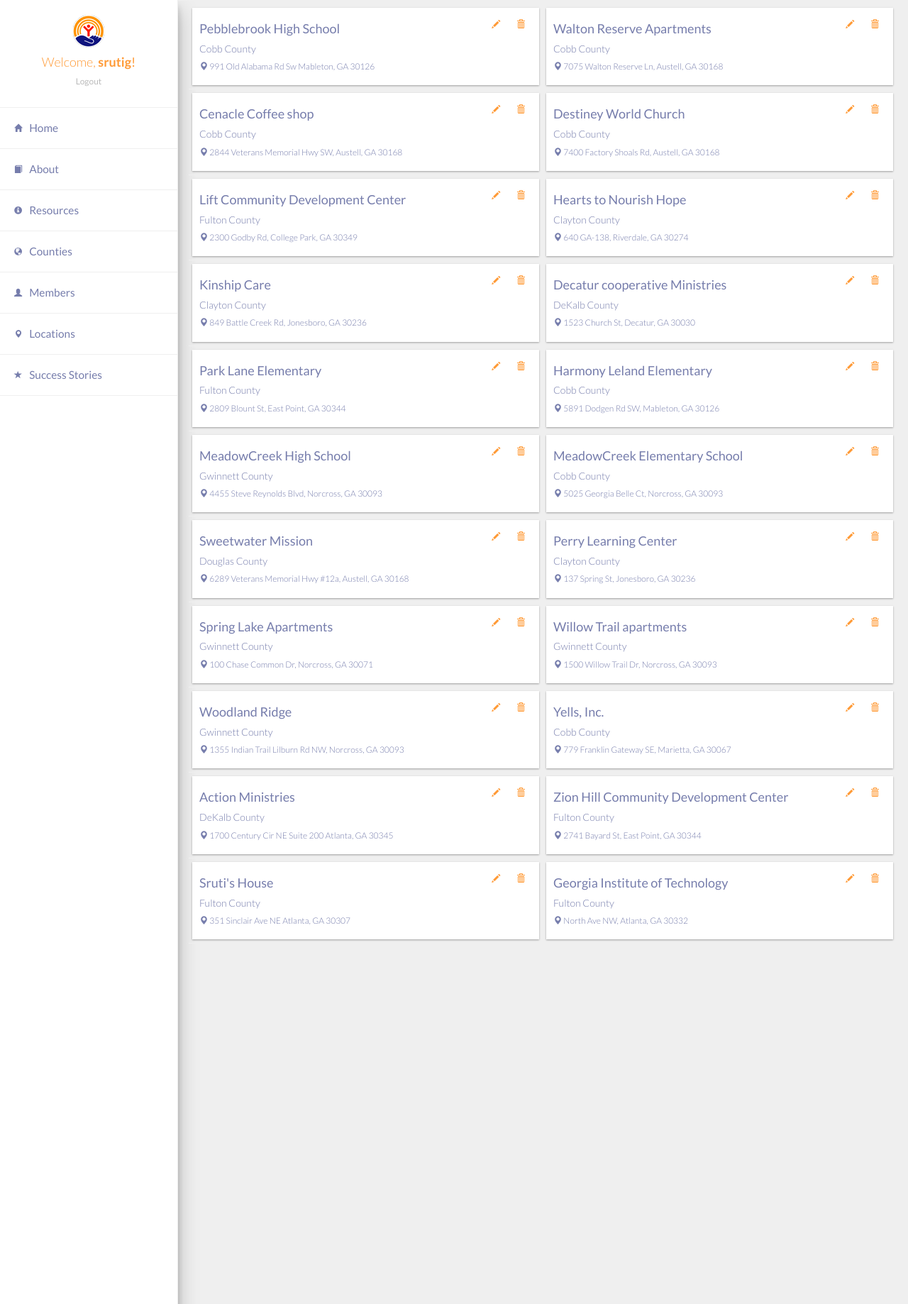
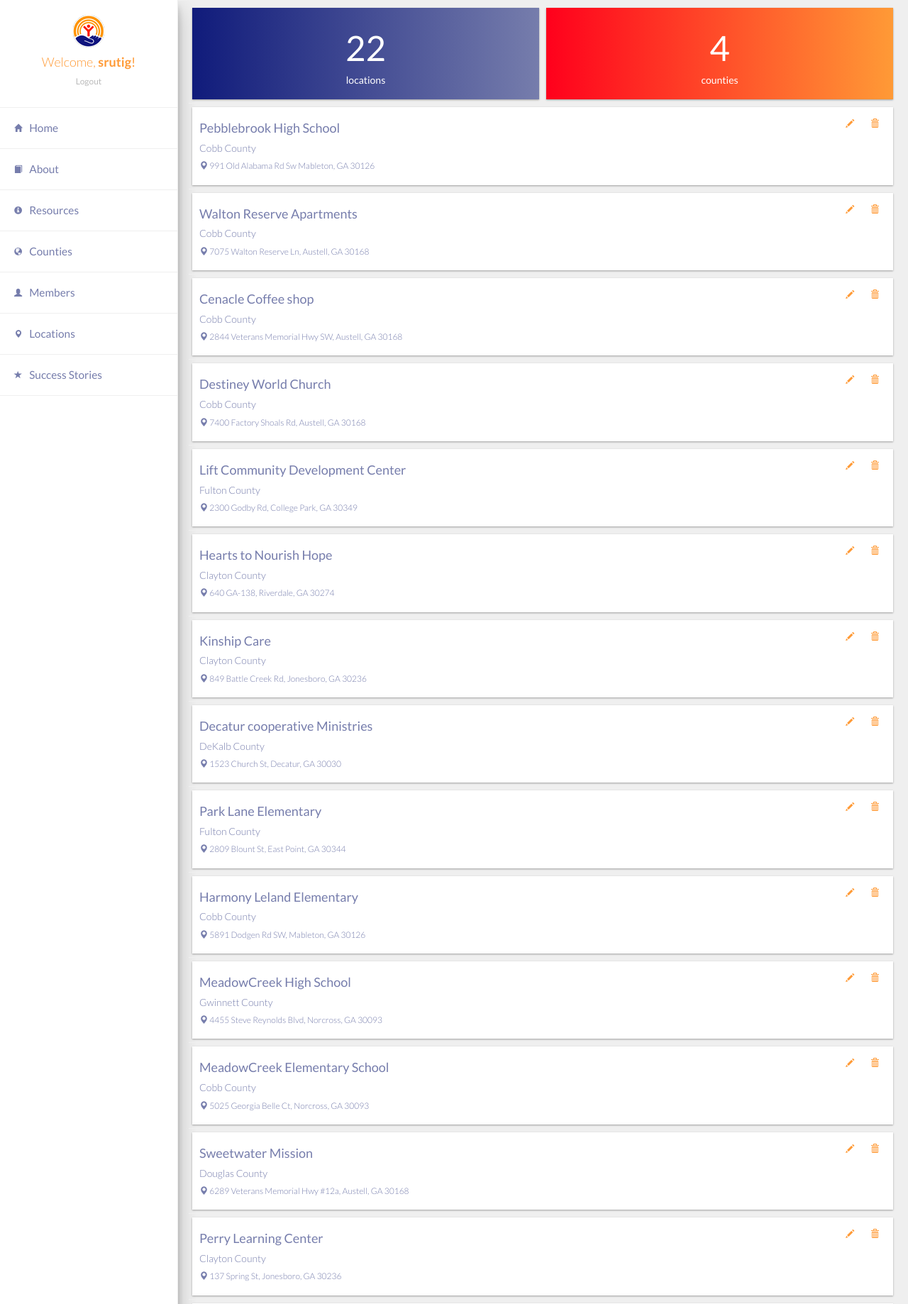
Before and after one commit to SrutiG/uw_achievement_club, a Flask app: page /administrator/locations in a window 1280 px wide. Shown: the top 1838 px of the page at 71% size. Run offline with Flask 2, Linux system fonts and the light colour scheme; a user stored in the database is signed in; data comes from the database, SQL or seed files in the repository; some libraries are stand-ins or nearby versions.

Commit message:
Added stats to locations page

```diff
--- a/app/static/css/admin.css
+++ b/app/static/css/admin.css
@@ -254,6 +254,26 @@
 .locations-list-item {
     width: 100%;
     padding: 0;
+}
+
+.num-locations {
+    background: linear-gradient(to right, var(--uw_blue), var(--uw_lavender));
+}
+
+.counties-locations {
+    background: linear-gradient(to right, var(--uw_red), var(--uw_orange));
+}
+
+.locations-stat {
+    color: var(--uw_white);
+}
+
+.locations-header {
+    font-size: 3.5em;
+}
+
+.locations-sub-header {
+    font-size: 1em;
 }
 
 .locations-list-item-wrapper {
--- a/app/templates/admin-dash/locations/location.html
+++ b/app/templates/admin-dash/locations/location.html
@@ -1,4 +1,4 @@
-<li class="achievement-club-location col-md-6 col-sm-12">
+<li class="achievement-club-location col-sm-12">
     <div class="admin-dash-item locations-list-item">
         <div class="admin-dash-item-wrapper locations-list-item-wrapper">
             <div class="location-left">
--- a/app/templates/admin-dash/locations/locations.html
+++ b/app/templates/admin-dash/locations/locations.html
@@ -1,6 +1,22 @@
 <div class="home-locations col-md-12">
     <div class="home-locations-wrapper">
         <ul class="list-unstyled locations-list inline">
+            <li class="achievement-club-location locations-stat col-sm-6 text-center">
+                <div class="admin-dash-item locations-list-item">
+                    <div class="admin-dash-item-wrapper num-locations locations-list-item-wrapper">
+                        <h1 class="locations-header">{{ locations|length }}</h1>
+                        <h6 class="locations-sub-header">locations</h6>
+                    </div>
+                </div>
+            </li>
+            <li class="achievement-club-location locations-stat col-sm-6 text-center">
+                <div class="admin-dash-item locations-list-item">
+                    <div class="admin-dash-item-wrapper counties-locations locations-list-item-wrapper">
+                        <h1 class="locations-header">4</h1>
+                        <h6 class="locations-sub-header">counties</h6>
+                    </div>
+                </div>
+            </li>
             {% for location in locations %}
             {% with location=location %}
             {% include 'admin-dash/locations/location.html' %}
```
